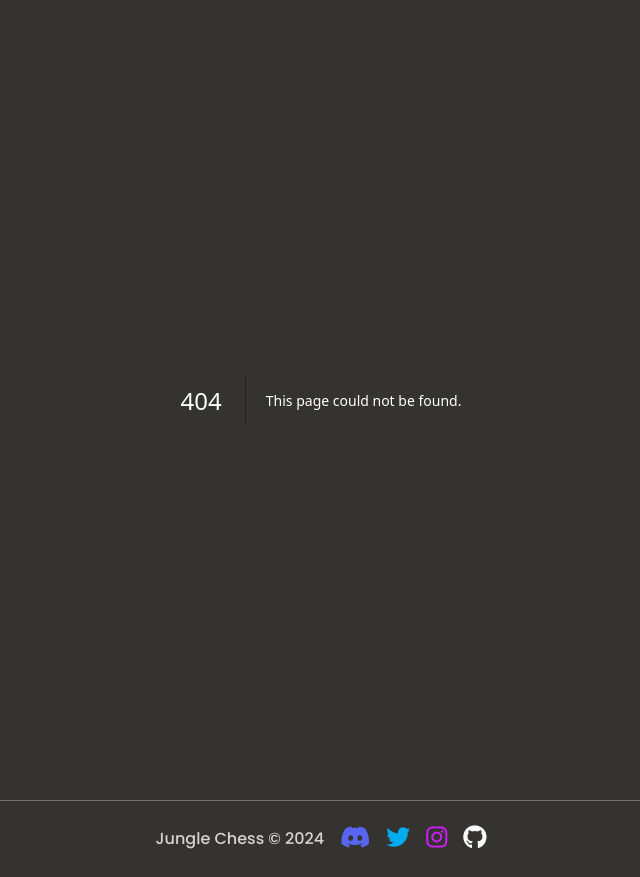
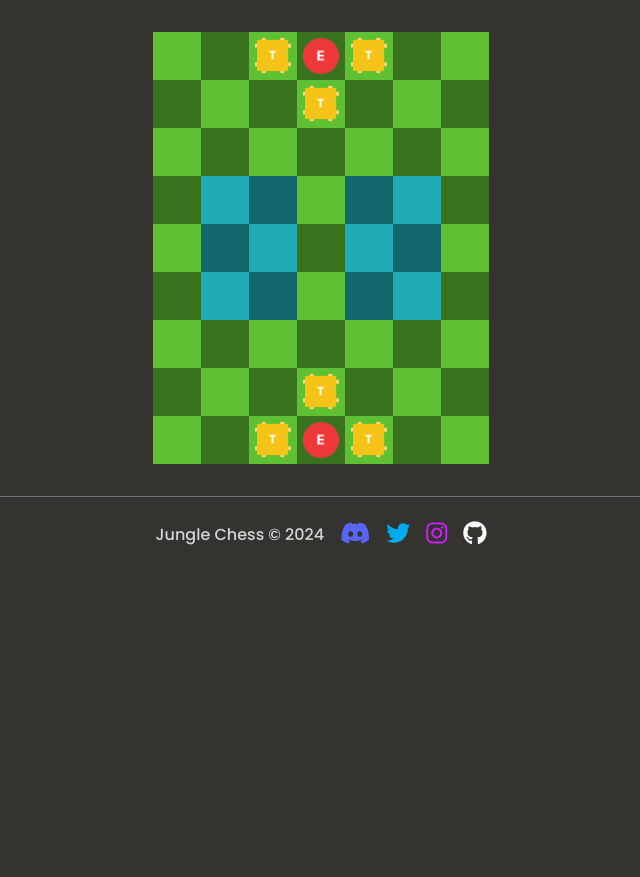
Before and after one commit to TochuGV/JungleChess, a Next.js app in the folder web/: page /game in a window 1280 px wide. Before the commit this address had no page. Shown: the whole page, without its empty margins (319-959 px from the left). After the commit the page ends 800 px from the top, so only its background shows below. Built offline with nearby package versions, Linux system fonts and the light colour scheme.

Commit message:
Create board

```diff
--- /dev/null
+++ b/web/app/game/page.tsx
@@ -0,0 +1,67 @@
+import Image from "next/image";
+
+function getCellColor(x: number, y: number) {
+  let color = "primary";
+  if (x >= 1 && x <= 5 && x !== 3 && y >= 3 && y <= 5)
+    color = "secondary";
+  if (y % 2 == 0)
+    return x % 2 == 0 ? `bg-${color}-500` : `bg-${color}-700`;
+  else
+    return x % 2 != 0 ? `bg-${color}-500` : `bg-${color}-700`;
+}
+
+interface TrapProps {
+  position: string;
+}
+
+function Trap(props: TrapProps) {
+  return (
+    <Image
+      src="/assets/board/trap.png"
+      alt="Trap"
+      width={48}
+      height={48}
+      className={`absolute ${props.position} scale-75 select-none`}
+      draggable="false"
+    />
+  );
+}
+
+interface EndProps {
+  position: string;
+}
+
+function End(props: EndProps) {
+  return (
+    <Image
+      src="/assets/board/end.png"
+      alt="Trap"
+      width={48}
+      height={48}
+      className={`absolute ${props.position} scale-75 select-none`}
+      draggable="false"
+    />
+  );
+}
+
+export default function Page() {
+  return (
+    <div className="m-auto my-8 w-fit grid grid-cols-7">
+      {new Array(9).fill(null).map((_, y) => (
+        new Array(7).fill(null).map((_, x) => (
+          <div className={`w-12 h-12 ${getCellColor(x, y)}`}></div>
+        ))
+      ))}
+      <Trap position="translate-x-24" />
+      <Trap position="translate-x-36 translate-y-12" />
+      <Trap position="translate-x-48" />
+      <Trap position="translate-x-24 translate-y-96" />
+      <Trap position="translate-x-36 translate-y-84" />
+      <Trap position="translate-x-48 translate-y-96" />
+      <End position="translate-x-36" />
+      <End position="translate-x-36 translate-y-96" />
+    </div>
+  );
+}
+
+// "bg-primary-500" "bg-primary-700" "bg-secondary-500" "bg-secondary-700"
--- a/web/tailwind.config.js
+++ b/web/tailwind.config.js
@@ -15,6 +15,9 @@ module.exports = {
 			neutral: colors.neutral,
 		},
 		extend: {
+			spacing: {
+			  '84': '21rem',
+			},
 			colors: {
 				primary: {
 					100: "#DFF2D6",
```
Also changed, not shown: web/public/assets/board/end.png (added), web/public/assets/board/trap.png (added).
